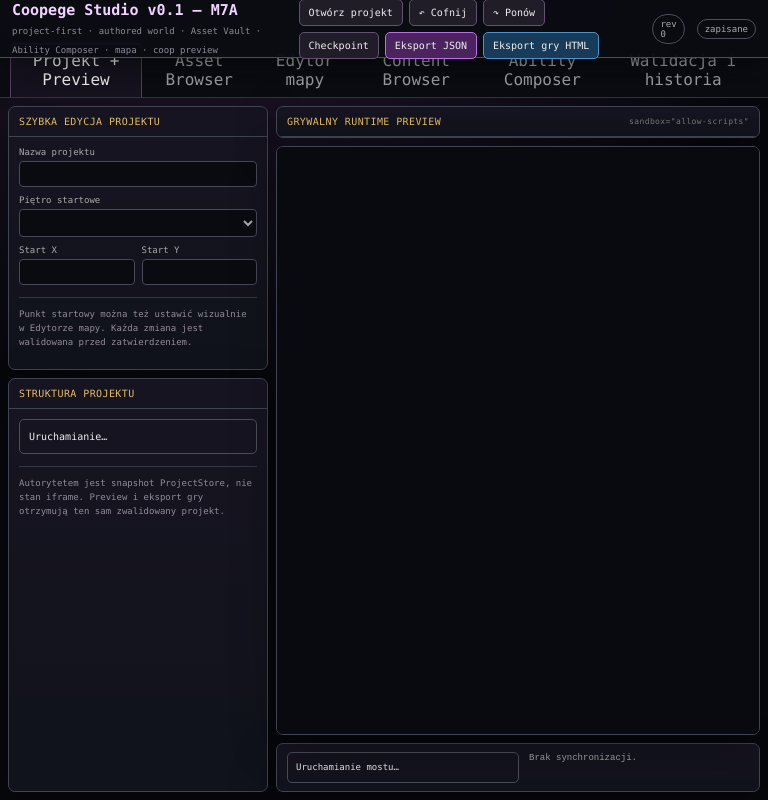
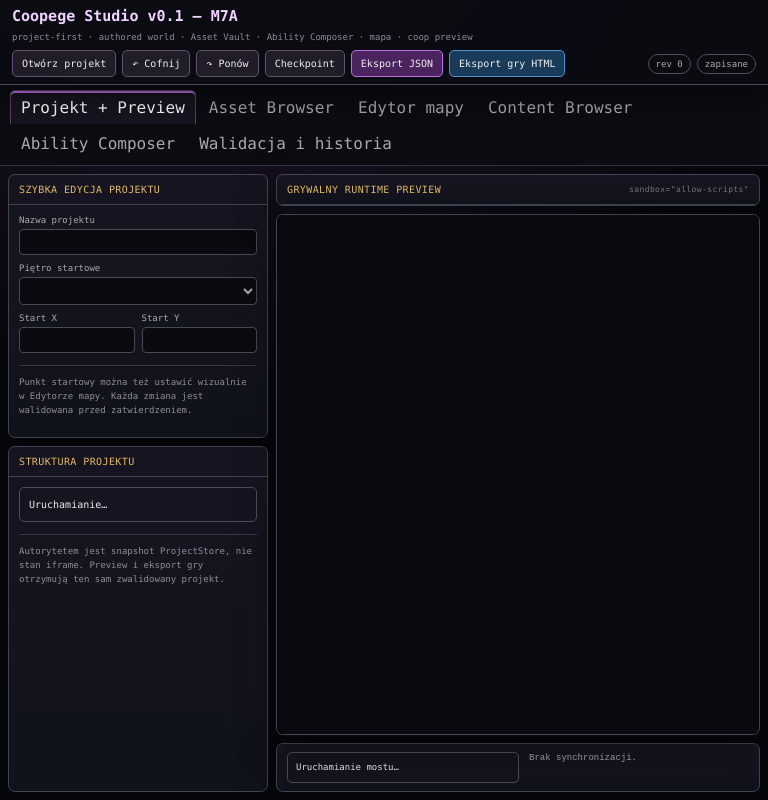
Before and after one commit to Jozzpoly/Coopege, a website: page apps/studio/template.html in a window 768 px wide. Drawn offline with Linux system fonts and the light colour scheme.

Commit message:
fix(studio): avoid overlapping header and enable scrollable map inspector at 1024px

```diff
--- a/apps/studio/template.html
+++ b/apps/studio/template.html
@@ -22,6 +22,22 @@
 .content-object-actions button{font-size:11px;min-height:32px;text-align:left}
 .content-object-actions label{font-size:11px;line-height:1.5;color:#d2c2d9}
 .content-object-actions select{font-size:11px;min-height:32px;max-width:100%;padding:7px;border-radius:5px;border:1px solid #65556e;color:#eee;background:#0b0d13}
+
+/* Research: a narrower Jaskinia-sized viewport must not let header and
+   instrument tabs cover the document; left inspector remains scrollable. */
+@media (min-width:761px) and (max-width:1200px) {
+  body{display:flex;flex-direction:column;height:100vh;overflow:hidden}
+  .top{height:auto;min-height:58px;flex:none;flex-wrap:wrap;gap:6px;align-content:center;padding-top:7px;padding-bottom:7px}
+  .top .actions{flex-wrap:wrap}
+  .tabs{height:auto;min-height:40px;flex:none;flex-wrap:wrap;gap:2px;padding-bottom:5px}
+  .tabs .tab{white-space:nowrap;padding:7px 10px}
+  .pages{height:auto;min-height:0;flex:1}
+  .page{height:100%}
+  .map-left{display:block;overflow-y:auto;overflow-x:hidden;min-height:0;scrollbar-width:thin}
+  .map-left>.panel{margin-bottom:8px;overflow:visible}
+  .map-left>.panel .body{height:auto;overflow:visible}
+  .map-left .tile-palette{max-height:180px;overflow:auto}
+}
 </style>
 </head>
 <body>
```
